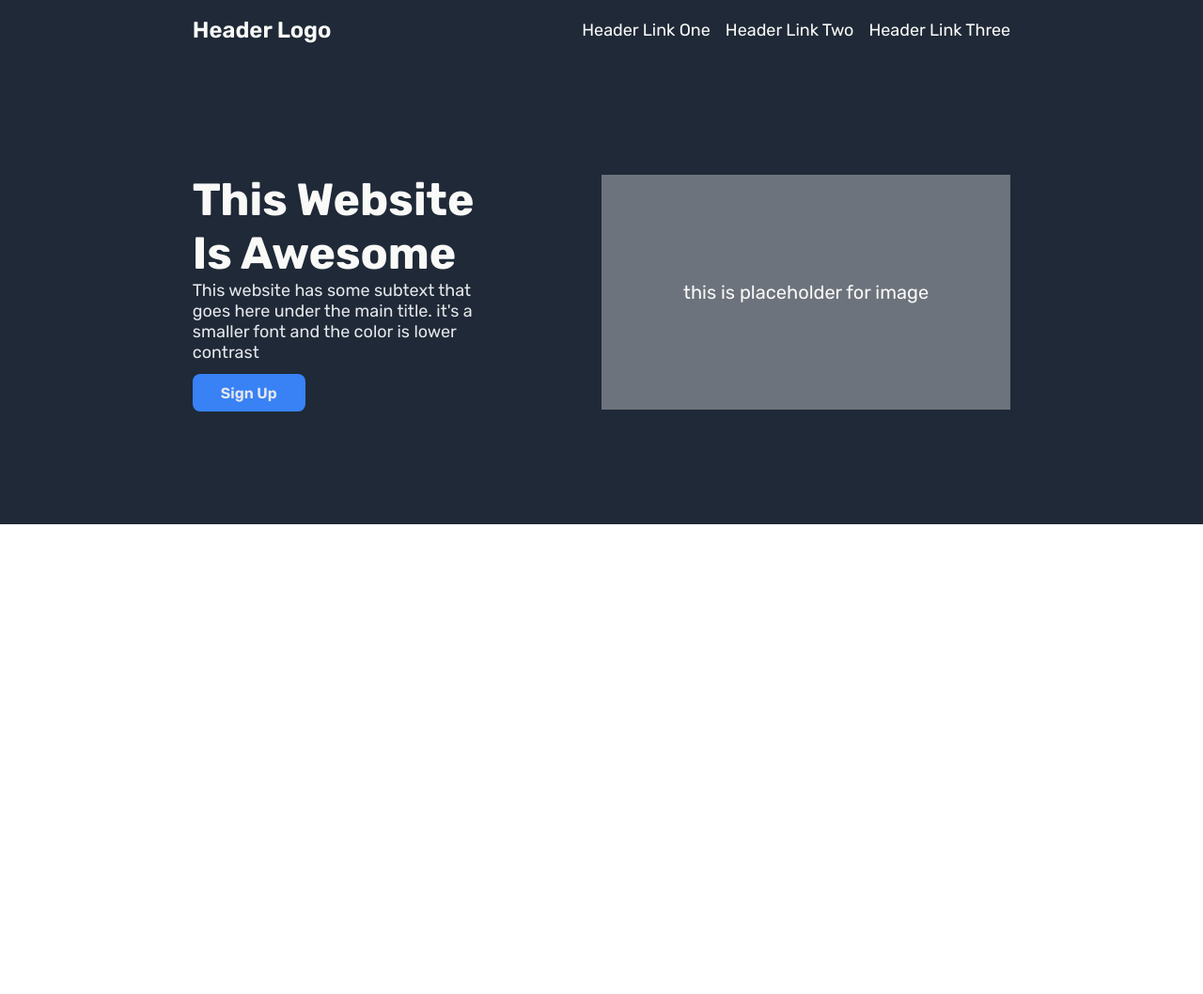
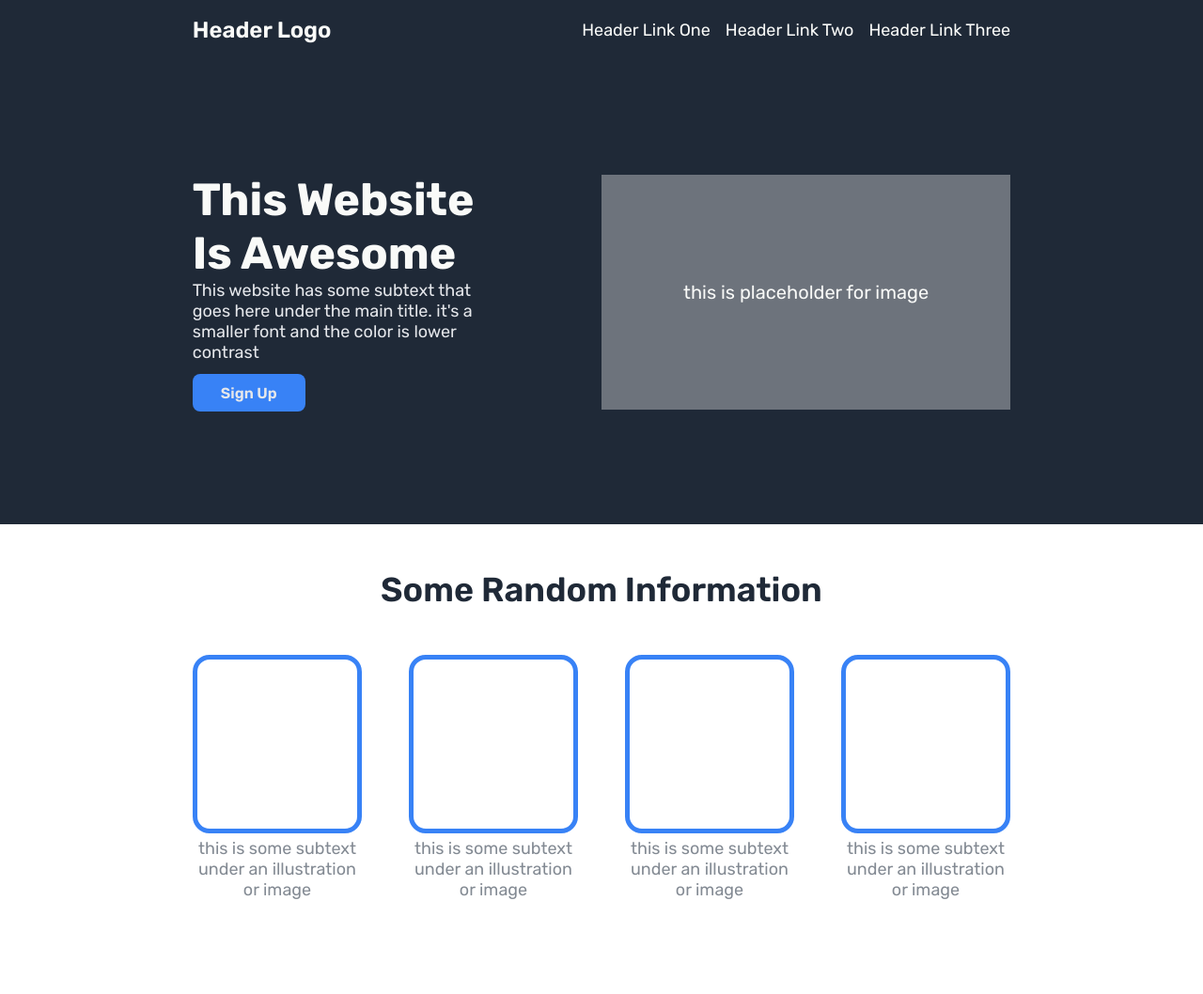
Before and after one commit to shinchan443/landing-page, a plain HTML site: page index.html in a window 1280 px wide. Shown: the whole page at 94% size. Before the commit the page ends 800 px from the top, so only its background shows below. Drawn offline with Linux system fonts and the light colour scheme.

Commit message:
add information section and style it

```diff
--- a/index.html
+++ b/index.html
@@ -38,5 +38,26 @@
         </div>
       </div>
     </section>
+    <section class="information">
+      <h2>Some Random Information</h2>
+      <div class="cards">
+        <div class="card">
+          <div class="image"></div>
+          <p>this is some subtext under an illustration or image</p>
+        </div>
+        <div class="card">
+          <div class="image"></div>
+          <p>this is some subtext under an illustration or image</p>
+        </div>
+        <div class="card">
+          <div class="image"></div>
+          <p>this is some subtext under an illustration or image</p>
+        </div>
+        <div class="card">
+          <div class="image"></div>
+          <p>this is some subtext under an illustration or image</p>
+        </div>
+      </div>
+    </section>
   </body>
 </html>
--- a/style.css
+++ b/style.css
@@ -83,3 +83,39 @@ nav ul {
 }
 
 /* ---------------------information----------------------- */
+
+.information {
+    padding: 48px 16% 100px;
+}
+
+.information h2 {
+    font-size: 36px;
+    font-weight: 600;
+    color: #1f2937;
+    text-align: center;
+    padding-bottom: 48px;
+}
+
+.cards {
+    display: flex;
+    justify-content: center;
+    gap: 50px;
+}
+
+.card {
+    width: 180px;
+}
+
+.card .image {
+    height: 190px;
+    width: 180px;
+    border: 5px solid #3882f6;
+    border-radius: 18px;
+}
+
+.card p {
+    color: #838A93;
+    font-size: 18px;
+    text-align: center;
+    margin-top: 5px;
+}
```
